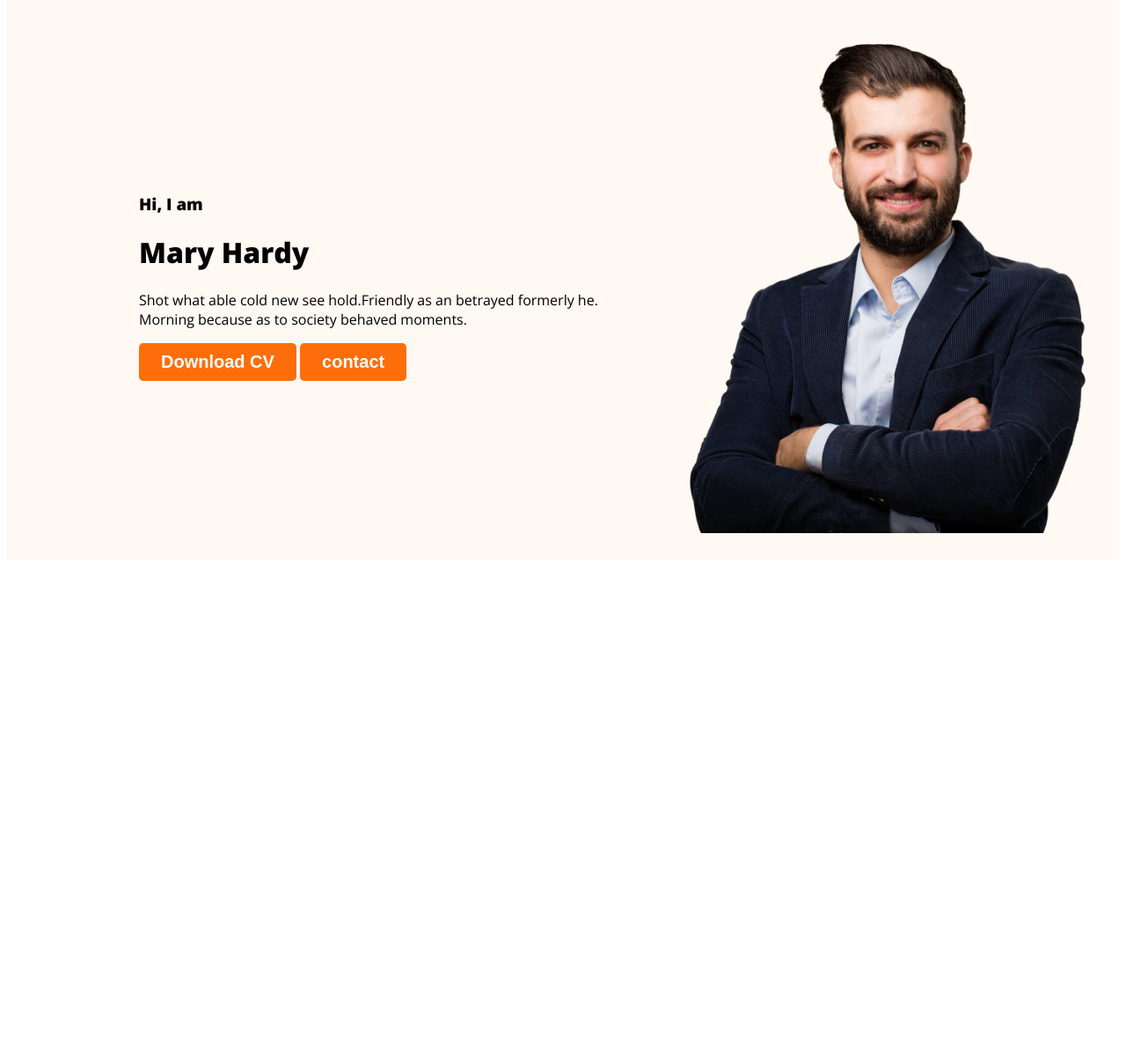
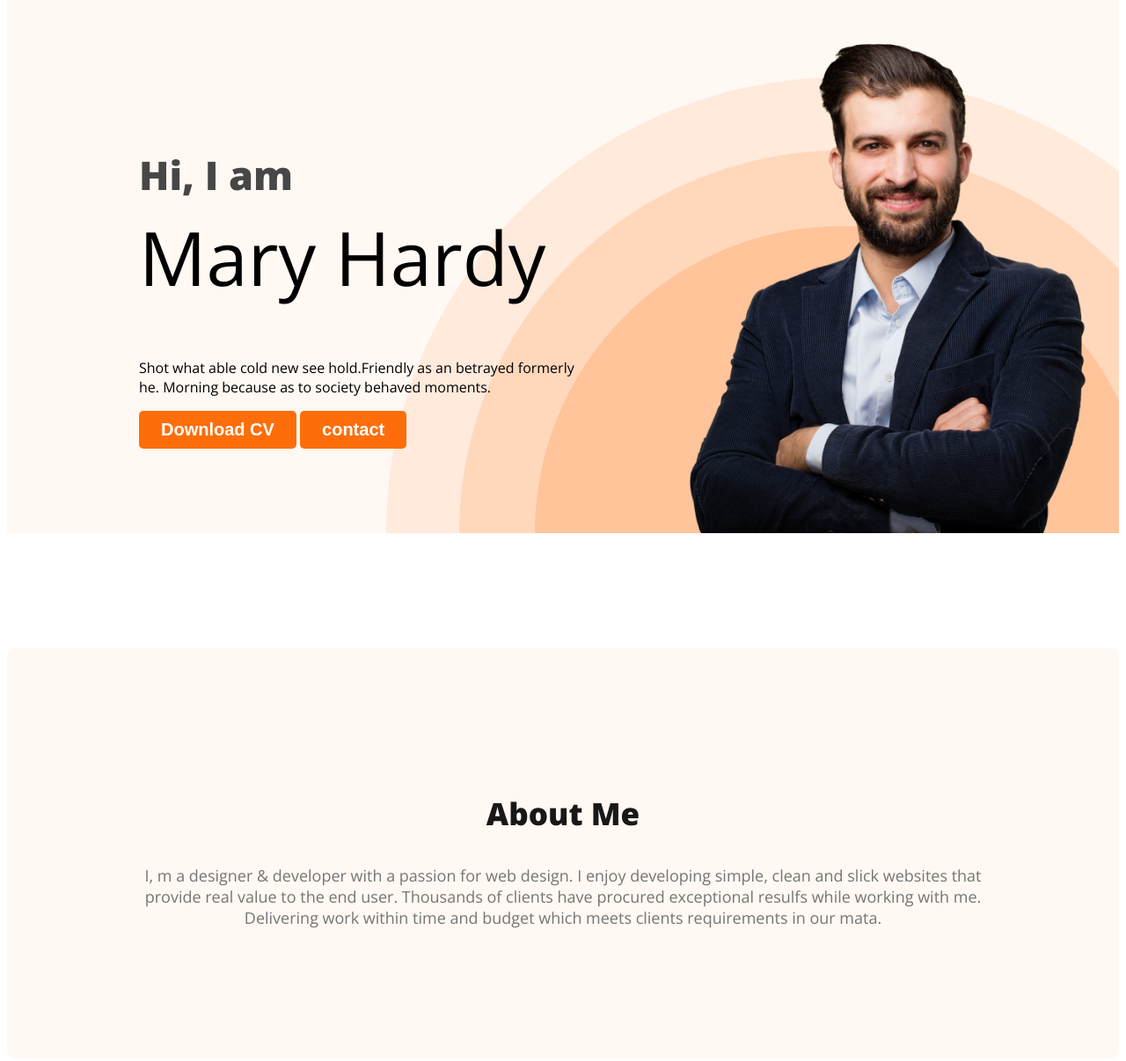
Before and after one commit to rafayed/webdevloparportfolio, a plain HTML site: page index.html in a window 1280 px wide. Shown: the part 162-1368 px from the top of the page at 88% size. Before the commit the page ends 806 px from the top, so only its background shows below. Drawn offline with nearby package versions, Linux system fonts and the light colour scheme.

Commit message:
about section

```diff
--- a/index.html
+++ b/index.html
@@ -26,8 +26,8 @@
             <div class="banner-content">
                 <h3 class="banner-greeting">Hi, I am</h3>
                 <h1 class="banner-title">Mary Hardy</h1>
-                <p>Shot what able cold new see hold.Friendly as an betrayed formerly he.
-                Morning because as to society behaved moments.</p>
+                <p banner-description>Shot what able cold new see hold.Friendly as an betrayed formerly he.
+                    Morning because as to society behaved moments.</p>
                 <button class="btn-primary">Download CV</button>
                 <button class="btn-primary">contact</button>
             </div>
@@ -36,7 +36,13 @@
 
     </header>
     <main>
-
+        <section class="about">
+            <h3 class="section-title">About Me</h3>
+            <p class="section-description">I, m a designer & developer with a passion for web design. I enjoy developing
+                simple, clean and slick websites that provide real value to the end user. Thousands of clients have
+                procured exceptional resulfs while working with me. Delivering work within time and budget which meets
+                clients requirements in our mata.</p>
+        </section>
     </main>
     <footer>
 
--- a/styles/portfolio.css
+++ b/styles/portfolio.css
@@ -16,6 +16,20 @@ body {
     font-weight: 700;
     padding: 10px 25px;
 }
+
+.section-title {
+    color: #181818;
+    text-align: center;
+    font-size: 35px;
+    font-weight: 700;
+}
+
+.section-description {
+    color: #757575;
+    text-align: center;
+    font-size: 18px;
+}
+
 
 /* nav related styles */
 nav {
@@ -49,14 +63,44 @@ nav a {
 
 .header {
     background-color: #FFF8F3;
+    background-image: url('../images/header_bg.png');
+    background-repeat: no-repeat;
+    background-position: bottom right;
 }
 
 .banner {
-    padding: 30px 30px 30px 150px;
+    padding: 30px 30px 0px 150px;
     display: flex;
     align-items: center;
+    justify-content: space-between;
+}
+
+.banner-content {
+    max-width: 500px;
 }
 
 .banner .profile-pic {
     width: 500px;
 }
+
+.banner-greeting {
+    font-size: 45px;
+    color: #474747;
+    margin-bottom: 0;
+}
+
+.banner-title {
+    font-size: 85px;
+    font-style: normal;
+    font-weight: 500;
+    margin-top: 5px;
+}
+
+/* main section styles */
+/* about section styles */
+.about {
+    padding: 130px;
+    border-radius: 10px;
+    background: #FFF8F3;
+    margin: 130px 0;
+}
```
